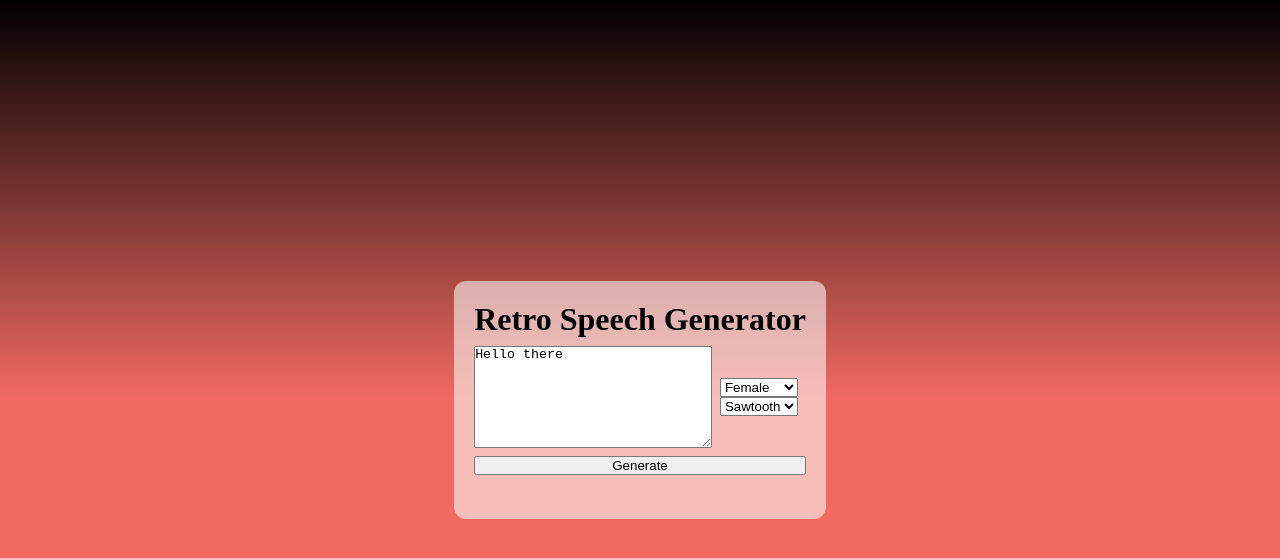
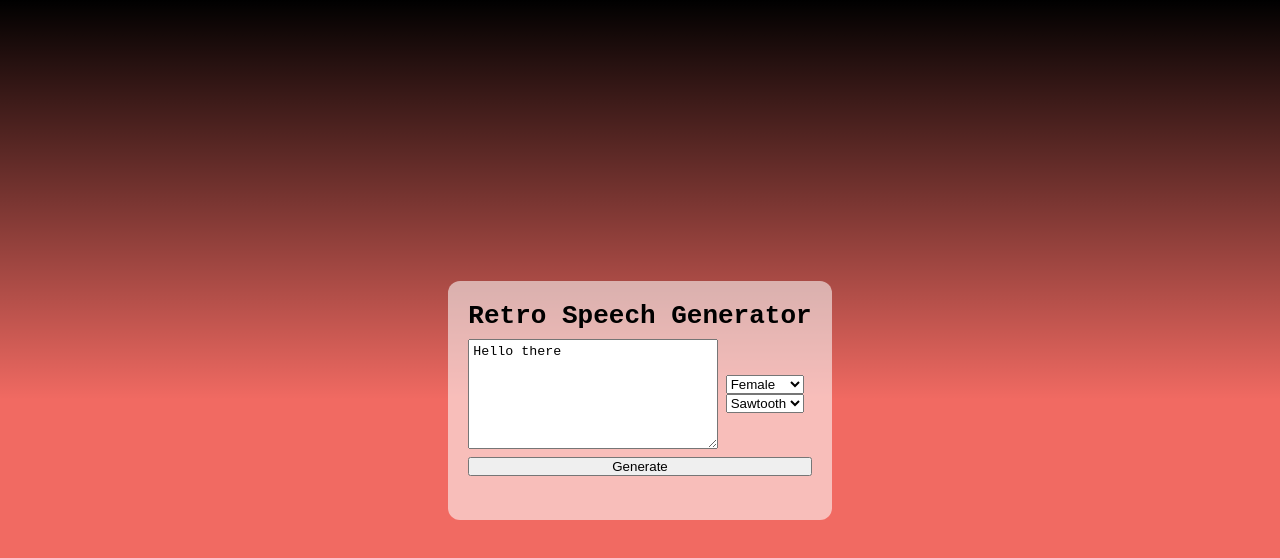
Before and after one commit to dosaki/retro-speech-maker, a website built with webpack: page static/index.html in a window 1280 px wide. Built offline with nearby package versions, Linux system fonts and the light colour scheme.

Commit message:
changed font, added padding

```diff
--- a/static/index.html
+++ b/static/index.html
@@ -19,6 +19,7 @@
             width: 100%;
             overflow: auto;
             position: fixed;
+            font-family: monospace;
         }
 
         .flex {
@@ -48,6 +49,7 @@
         textarea {
             flex-grow: 1;
             height: 100px;
+            padding: 4px;
         }
         .vertical-spacer {
             margin-top: 8px;
```
